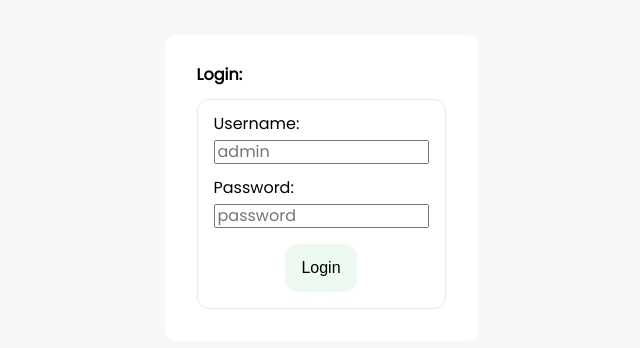
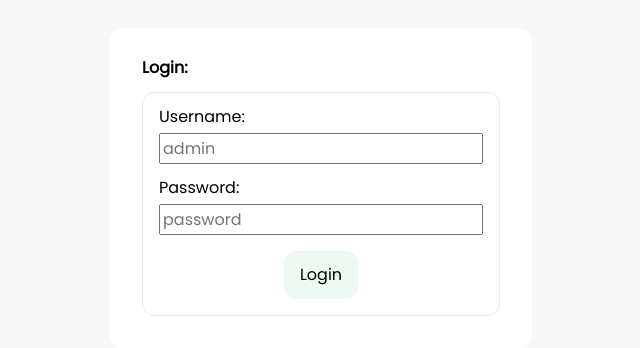
Before and after one commit to azerty0220pl/travl, a React (Create React App) app: page /#/login in a window 1280 px wide. Shown: the part 212-560 px from the top of the page, without its empty margins (319-959 px from the left). Built offline with nearby package versions, Linux system fonts and the light colour scheme.

Commit message:
Text small upgrade for textareas

```diff
--- a/src/components/basic/Text.js
+++ b/src/components/basic/Text.js
@@ -11,6 +11,9 @@ const Text = styled.p`
     word-wrap: break-word;
     margin-top: ${props => props.margin || "0"};
     white-space: ${props => props.space || "normal"};
+    font-family: Poppins;
+    height: ${props => props.height || "auto"};
+    vertical-align: middle;
 
     &::placeholder {
         font-size: ${props => props.size || "1rem"};
```
